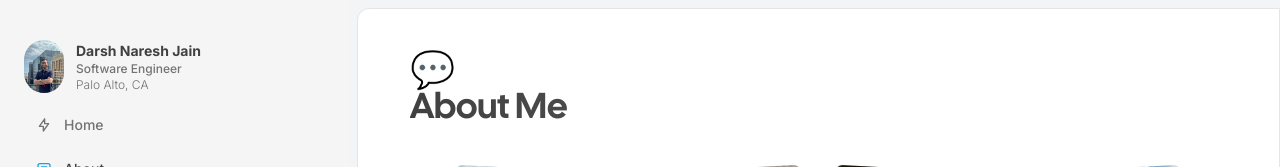
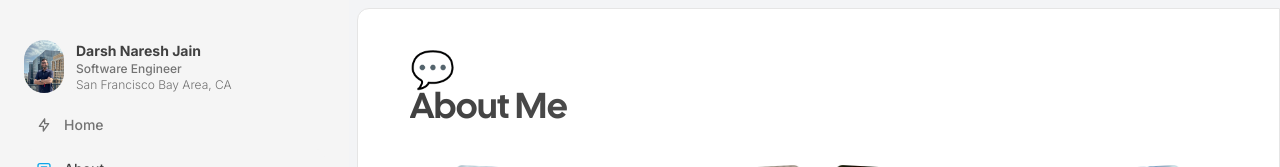
Before and after one commit to darshjain/darshnareshjain, a Next.js app: page /about in a window 1280 px wide. Shown: the top 167 px of the page. Built offline with nearby package versions, Linux system fonts and the light colour scheme.

Commit message:
Update Sidebar With Location

```diff
--- a/src/components/Sidebar.tsx
+++ b/src/components/Sidebar.tsx
@@ -164,7 +164,7 @@ const SidebarHeader = () => {
       <div className="flex text-sm flex-col justify-center min-w-0 flex-1">
         <p className="font-bold text-primary text-sm truncate">Darsh Naresh Jain</p>
         <p className="font-medium text-secondary text-xs">Software Engineer</p>
-        <p className="font-light text-secondary text-xs">Palo Alto, CA</p>
+        <p className="font-light text-secondary text-xs">San Francisco Bay Area, CA</p>
       </div>
     </div>
   );
```
